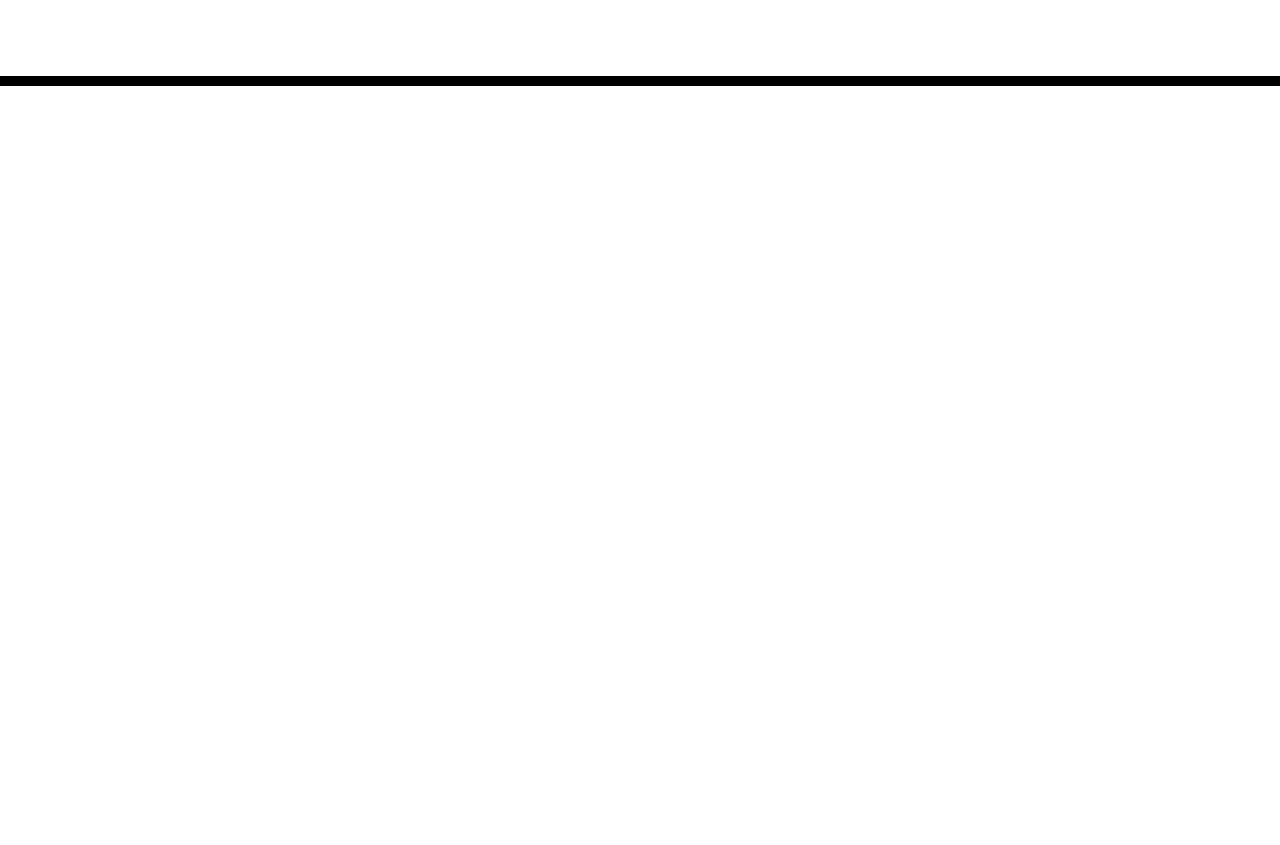
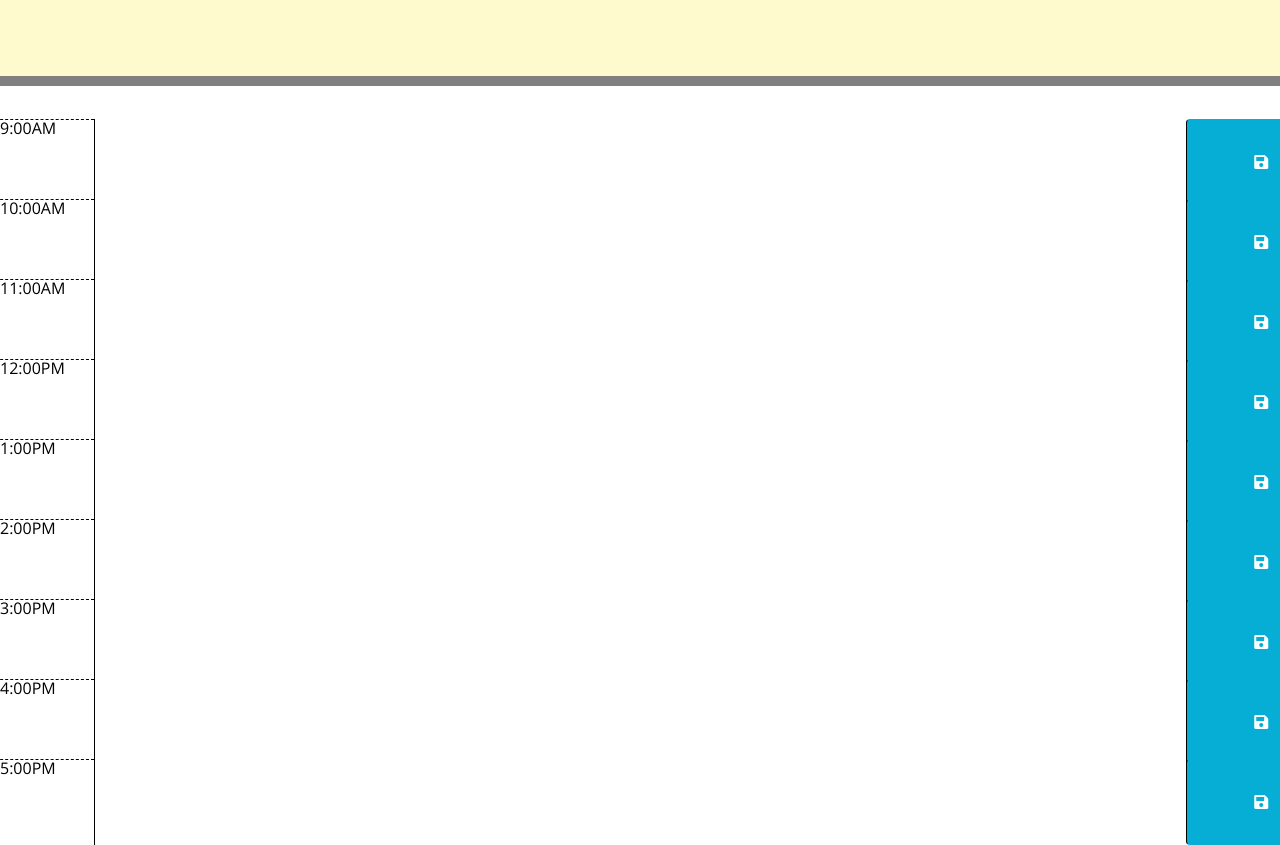
Before and after one commit to travionfrancis/day-planner, a plain HTML site: page Develop/index.html in a window 1280 px wide. Shown: the part 182-1027 px from the top of the page. Before the commit the page ends 800 px from the top, so only its background shows below. Drawn offline with nearby package versions, Linux system fonts and the light colour scheme.

Commit message:
Added textarea blocks

```diff
--- a/Develop/index.html
+++ b/Develop/index.html
@@ -28,11 +28,84 @@
       <p class="lead">A simple calendar app for scheduling your work day</p>
       <p id="currentDay" class="lead"></p>
     </header>
-    <div class="container">
+    <main class="daily-container">
       <!-- Timeblocks go here -->
       <!--Have the 2 hours before time and have the next 6 hours to be able to be scheduled-->
-      <table id="day-planner"></table>
-    </div>
+      <section id="hour9" class="row">
+        <!-- time col -->
+        <section class="col-md-1 hour">9:00AM</section>
+        <!-- text area / wide 10-->
+        <textarea class="col-md-10 description"></textarea>
+        <!-- save button col -->
+        <button class="btn saveBtn col-md-1">
+          <i class="fas fa-save"></i>
+        </button>
+      </section>
+
+      <section id="hour10" class="row">
+        <section class="col-md-1 hour">10:00AM</section>
+        <textarea class="col-md-10 description"></textarea>
+        <button class="btn saveBtn col-md-1">
+          <i class="fas fa-save"></i>
+        </button>
+      </section>
+
+      <section id="hour11" class="row">
+        <section class="col-md-1 hour">11:00AM</section>
+        <textarea class="col-md-10 description"></textarea>
+        <button class="btn saveBtn col-md-1">
+          <i class="fas fa-save"></i>
+        </button>
+      </section>
+
+      <section id="hour12" class="row">
+        <section class="col-md-1 hour">12:00PM</section>
+        <textarea class="col-md-10 description"></textarea>
+        <button class="btn saveBtn col-md-1">
+          <i class="fas fa-save"></i>
+        </button>
+      </section>
+
+      <section id="hour13" class="row">
+        <section class="col-md-1 hour">1:00PM</section>
+        <textarea class="col-md-10 description"></textarea>
+        <button class="btn saveBtn col-md-1">
+          <i class="fas fa-save"></i>
+        </button>
+      </section>
+
+      <section id="hour14" class="row">
+        <section class="col-md-1 hour">2:00PM</section>
+        <textarea class="col-md-10 description"></textarea>
+        <button class="btn saveBtn col-md-1">
+          <i class="fas fa-save"></i>
+        </button>
+      </section>
+
+      <section id="hour15" class="row">
+        <section class="col-md-1 hour">3:00PM</section>
+        <textarea class="col-md-10 description"></textarea>
+        <button class="btn saveBtn col-md-1">
+          <i class="fas fa-save"></i>
+        </button>
+      </section>
+
+      <section id="hour16" class="row">
+        <section class="col-md-1 hour">4:00PM</section>
+        <textarea class="col-md-10 description"></textarea>
+        <button class="btn saveBtn col-md-1">
+          <i class="fas fa-save"></i>
+        </button>
+      </section>
+
+      <section id="hour17" class="row">
+        <section class="col-md-1 hour">5:00PM</section>
+        <textarea class="col-md-10 description"></textarea>
+        <button class="btn saveBtn col-md-1">
+          <i class="fas fa-save"></i>
+        </button>
+      </section>
+    </main>
     <script src="script.js"></script>
     <script src="https://code.jquery.com/jquery-3.4.1.min.js"></script>
     <script src="https://cdnjs.cloudflare.com/ajax/libs/moment.js/2.24.0/moment.min.js"></script>
--- a/Develop/style.css
+++ b/Develop/style.css
@@ -15,10 +15,10 @@ textarea {
 
 .jumbotron {
   text-align: center;
-  background-color: transparent;
+  background-color: lemonchiffon;
   color: black;
   border-radius: 0;
-  border-bottom: 10px solid black;
+  border-bottom: 10px solid gray;
 }
 
 .description {
```
